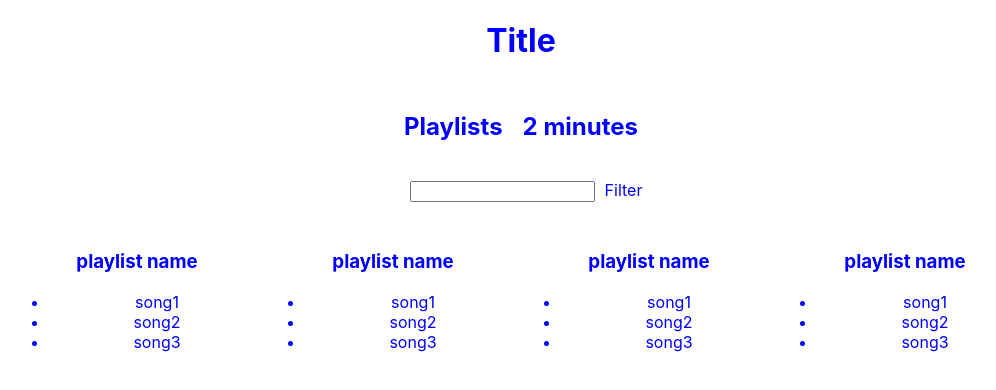
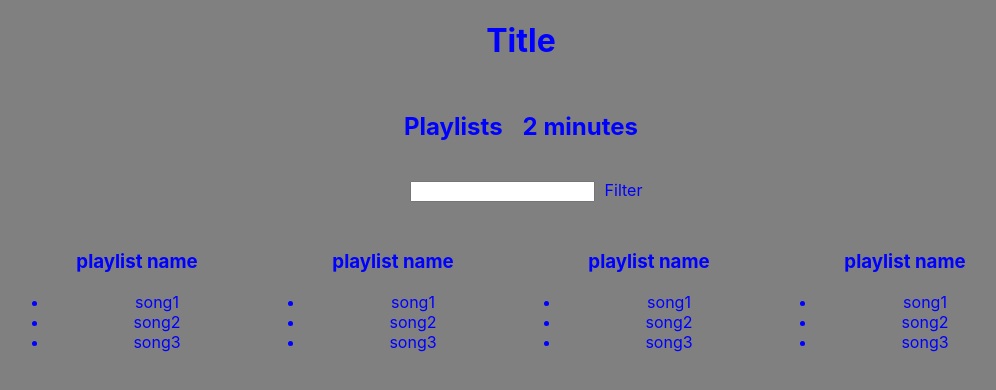
Before and after one commit to BigSlikTobi/my-jukebox, a React (Create React App) app: page / in a window 1280 px wide. Shown: the top 390 px of the page, without its empty margins (119-1115 px from the left). Built offline with nearby package versions, Linux system fonts and the light colour scheme.

Commit message:
change background to gray

```diff
--- a/src/App.css
+++ b/src/App.css
@@ -1,3 +1,7 @@
+html, body {
+  background-color: gray;
+}
+
 .App {
   text-align: center;
 }
```
